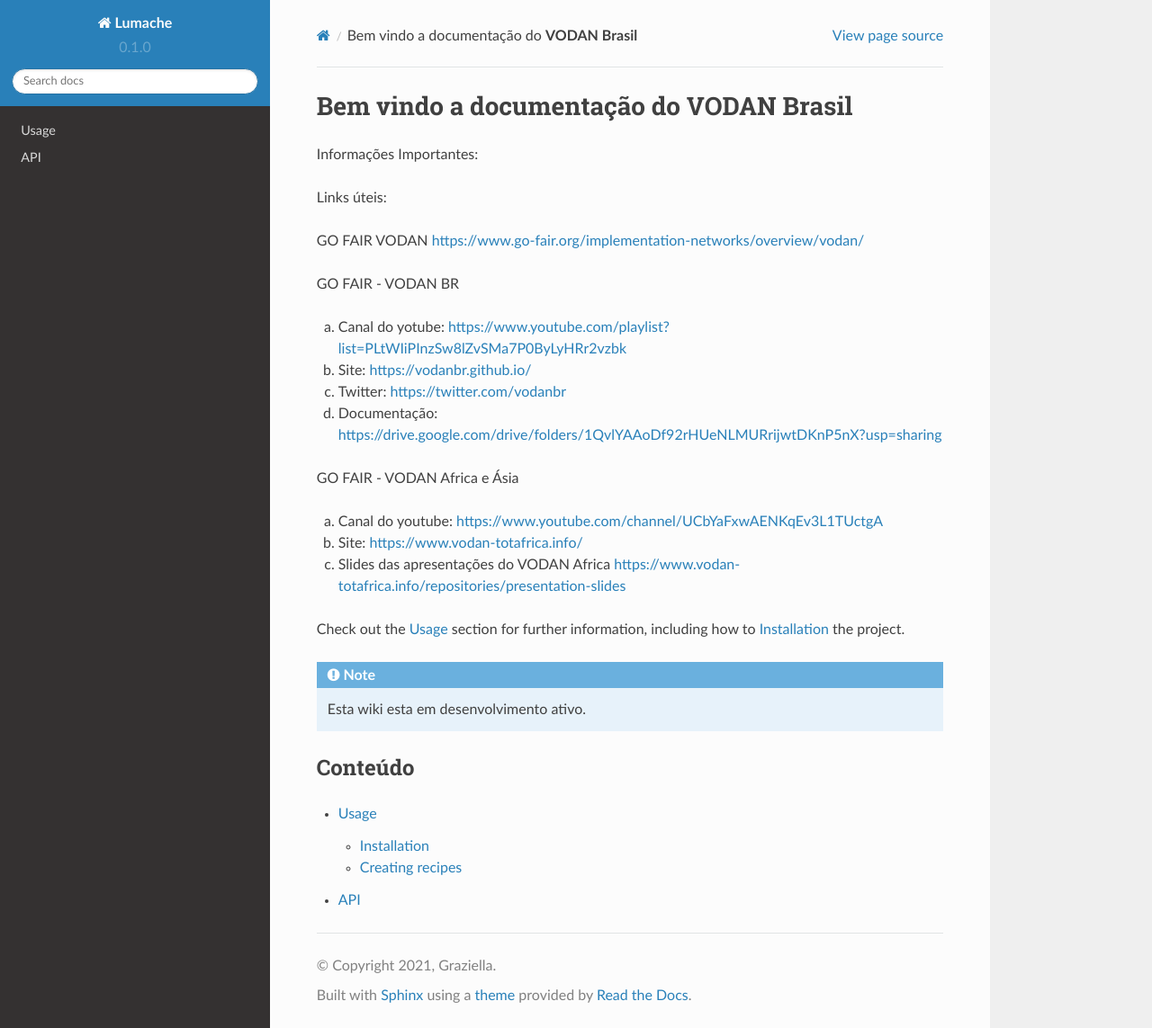
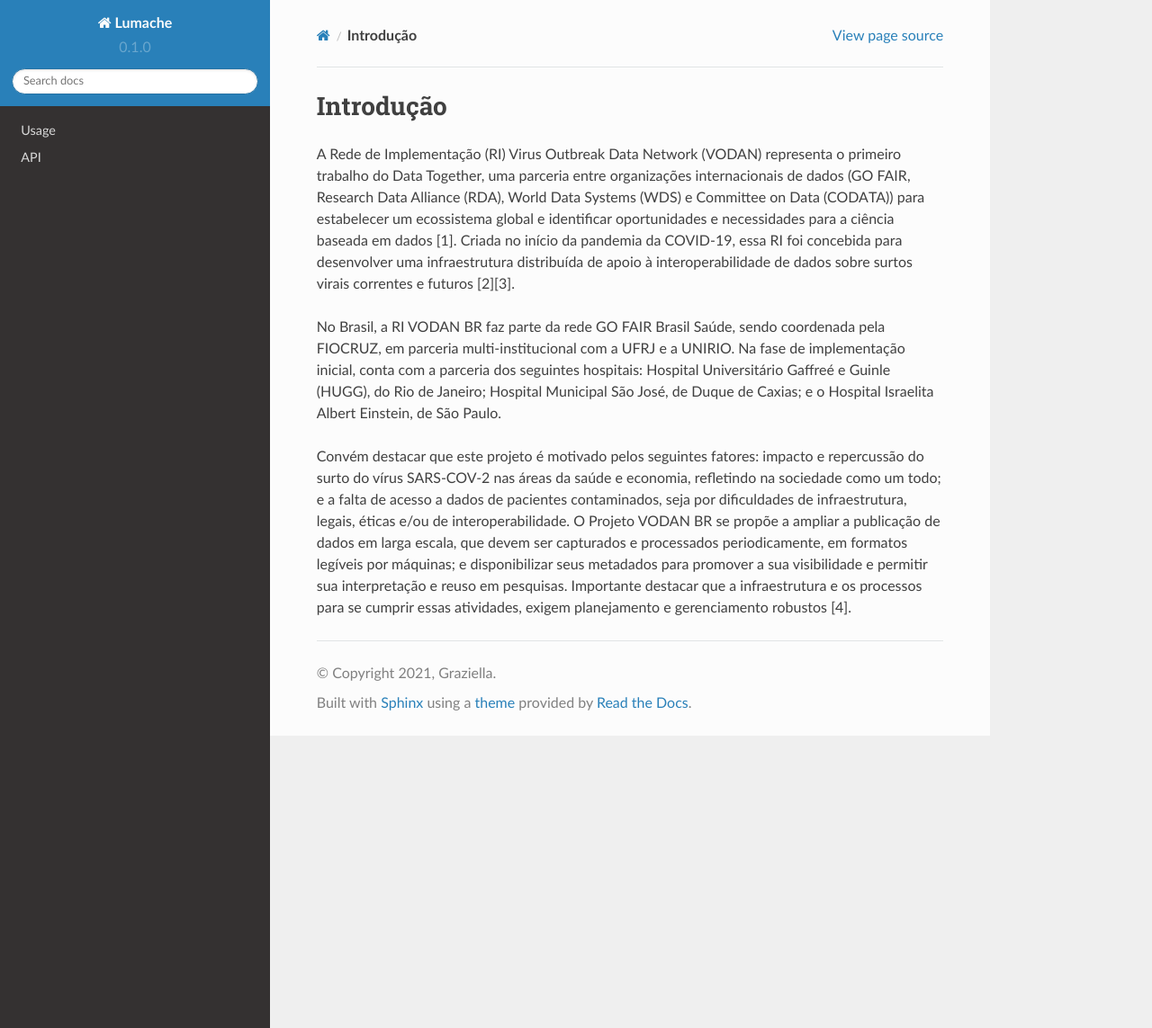
Before and after one commit to vodanbr/wiki, a Sphinx documentation site: the page built from docs/source/Introduction.rst, in a window 1280 px wide and 1143 px high. Shown: the whole window at 90% size. Built offline with Sphinx 7.4.7 and the Read the Docs theme 2.0.0, drawn with Linux system fonts in a browser that asks for light colours.

Commit message:
Update Introduction.rst

```diff
--- a/docs/source/Introduction.rst
+++ b/docs/source/Introduction.rst
@@ -1,38 +1,9 @@
-Bem vindo a documentação do **VODAN Brasil**
+**Introdução**
 ===================================
 
-Informações Importantes:
+A Rede de Implementação (RI) Virus Outbreak Data Network (VODAN) representa o primeiro trabalho do Data Together, uma parceria entre organizações internacionais de dados (GO FAIR, Research Data Alliance (RDA), World Data Systems (WDS) e Committee on Data (CODATA)) para estabelecer um ecossistema global e identificar oportunidades e necessidades para a ciência baseada em dados [1]. Criada no início da pandemia da COVID-19, essa RI foi concebida para desenvolver uma infraestrutura distribuída de apoio à interoperabilidade de dados sobre surtos virais correntes e futuros [2][3].
 
-Links úteis:
+No Brasil, a RI VODAN BR faz parte da rede GO FAIR Brasil Saúde, sendo coordenada pela FIOCRUZ, em parceria multi-institucional com a UFRJ e a UNIRIO. Na fase de implementação inicial, conta com a parceria dos seguintes hospitais: Hospital Universitário Gaffreé e Guinle (HUGG), do Rio de Janeiro; Hospital Municipal São José, de Duque de Caxias; e o Hospital Israelita Albert Einstein, de São Paulo.
 
-GO FAIR VODAN https://www.go-fair.org/implementation-networks/overview/vodan/
-
-GO FAIR - VODAN BR
-
-a) Canal do yotube: https://www.youtube.com/playlist?list=PLtWIiPInzSw8lZvSMa7P0ByLyHRr2vzbk
-b) Site: https://vodanbr.github.io/
-c) Twitter: https://twitter.com/vodanbr
-d) Documentação: https://drive.google.com/drive/folders/1QvlYAAoDf92rHUeNLMURrijwtDKnP5nX?usp=sharing
-
-GO FAIR - VODAN Africa e Ásia
-
-a) Canal do youtube: https://www.youtube.com/channel/UCbYaFxwAENKqEv3L1TUctgA
-b) Site: https://www.vodan-totafrica.info/
-c) Slides das apresentações do VODAN Africa https://www.vodan-totafrica.info/repositories/presentation-slides
-
-
-Check out the :doc:`usage` section for further information, including
-how to :ref:`installation` the project.
-
-.. note::
-
-   Esta wiki esta em desenvolvimento ativo.
-
-Conteúdo
---------
-
-.. toctree::
-
-   usage
-   api
-   projects
+Convém destacar que este projeto é motivado pelos seguintes fatores: impacto e repercussão do surto do vírus SARS-COV-2 nas áreas da saúde e economia, refletindo na sociedade como um todo; e a falta de acesso a dados de pacientes contaminados, seja por dificuldades de infraestrutura, legais, éticas e/ou de interoperabilidade.
+O Projeto VODAN BR se propõe a ampliar a publicação de dados em larga escala, que devem ser capturados e processados periodicamente, em formatos legíveis por máquinas; e disponibilizar seus metadados para promover a sua visibilidade e permitir sua interpretação e reuso em pesquisas. Importante destacar que a infraestrutura e os processos para se cumprir essas atividades, exigem planejamento e gerenciamento robustos [4].
```
